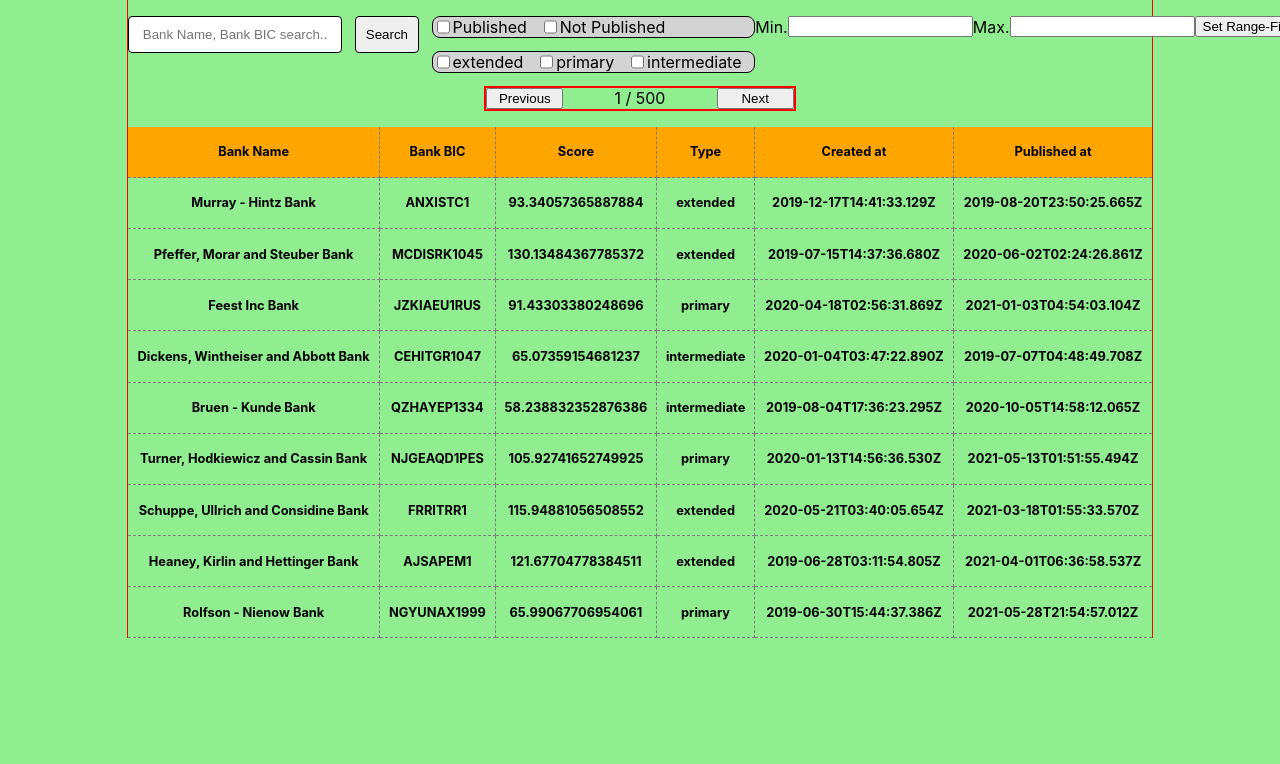
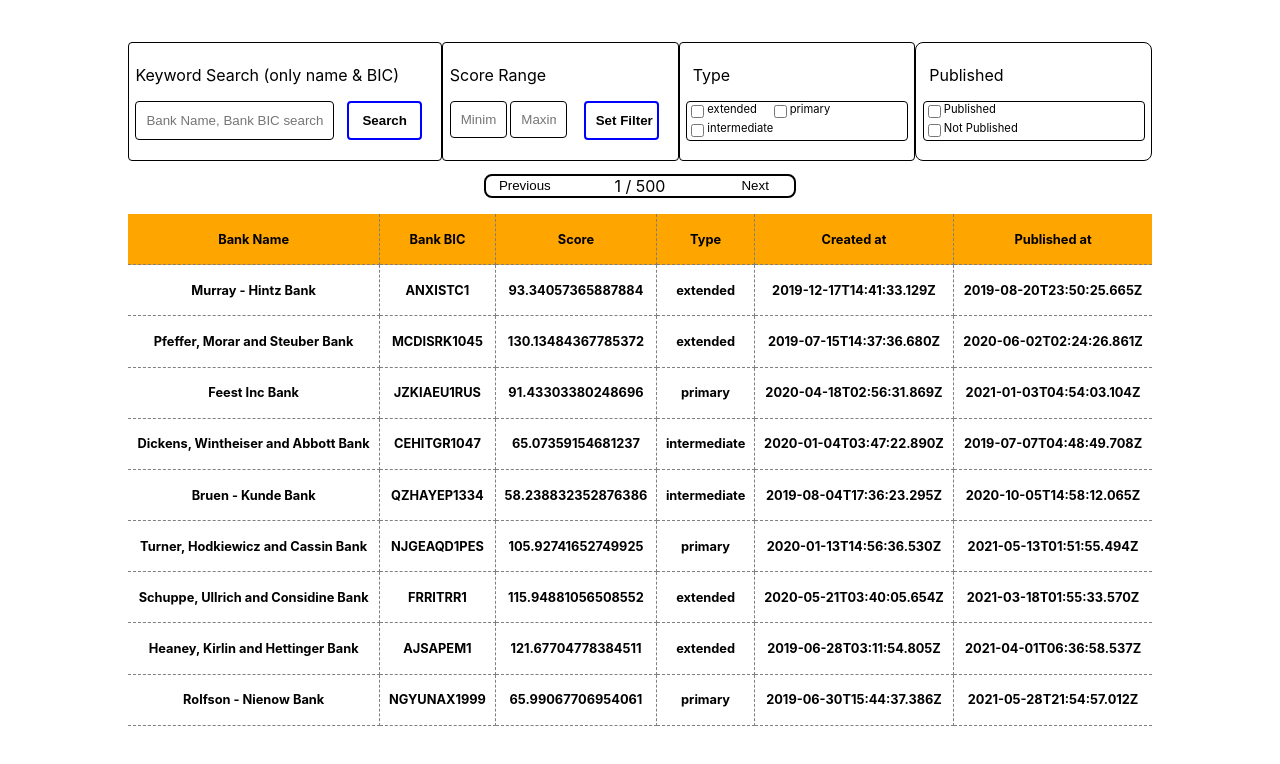
Before and after one commit to Balazs-D/Reports-Page, a React (Create React App) app: page / in a window 1280 px wide. Shown: the top 764 px of the page. Built offline with nearby package versions, Linux system fonts and the light colour scheme.

Commit message:
pagination imporovement, filter bar layout imporovement

```diff
--- a/src/App.js
+++ b/src/App.js
@@ -40,7 +40,6 @@ const MainCont = styled.div`
   flex-direction: column;
   justify-content: flex-start;
   align-items: center;
-  background: lightgreen;
   overflow: scroll;
 `;
 
@@ -53,8 +52,6 @@ const Cont = styled.div`
 
 const CenterCont = styled.div`
   width: 80vw;
-  border-left: 1px solid red;
-  border-right: 1px solid red;
 `;
 
 export default App;
--- a/src/Components/Checkbox.js
+++ b/src/Components/Checkbox.js
@@ -18,6 +18,10 @@ const Checkbox = (props) => {
 const Cont = styled.div`
   display: flex;
   margin-right: 1vw;
+
+  label {
+    font-size: 0.7rem;
+  }
 `;
 
 export default Checkbox;
--- a/src/Components/Control.js
+++ b/src/Components/Control.js
@@ -3,7 +3,8 @@ import styled from "styled-components";
 
 // Components
 import InputText from "./Input";
-import Filter from "./Filter";
+import FilterType from "./FilterType";
+import FilterPublished from "./FilterPublished";
 import ScoreRange from "./ScoreRange";
 import Pagination from "./Pagination";
 
@@ -12,8 +13,9 @@ const Control = () => {
     <ControlCont>
       <span>
         <InputText />
-        <Filter />
         <ScoreRange />
+        <FilterType />
+        <FilterPublished />
       </span>
       <Pagination />
     </ControlCont>
@@ -27,7 +29,9 @@ const ControlCont = styled.div`
   padding: 2vh 0;
   justify-content: space-between;
   align-items: center;
+  flex-wrap: wrap;
 
+  margin: 2vw 0 0vw 0;
   span {
     display: flex;
     width: 100%;
--- a/src/Components/Filter.js
+++ b/src/Components/FilterPublished.js
@@ -13,31 +13,8 @@ const FilterMods = [
 ];
 
 // Function filter type
-const Filter = (props) => {
+const FilterPublished = (props) => {
   const context = useContext(Context);
-
-  const handleChecked = (e) => {
-    if (context.currentFilterSelection.includes(e.target.name)) {
-      let Ind = context.currentFilterSelection.indexOf(e.target.name);
-      context.currentFilterSelection.splice(Ind, 1);
-    } else {
-      context.currentFilterSelection.push(e.target.name);
-    }
-    console.log(context.currentFilterSelection);
-    console.log(e.target.name);
-    console.log(context.data);
-
-    if (context.currentFilterSelection.length !== 0) {
-      const currentArr = context.data.filter((f) =>
-        context.currentFilterSelection.includes(f.body.type.toString())
-      );
-      context.setCurrentData(currentArr);
-      console.log(currentArr);
-    }
-    if (context.currentFilterSelection.length === 0) {
-      context.setCurrentData(context.data);
-    }
-  };
 
   // Function Published / Not Published
   const handlePublishCheck = (e) => {
@@ -85,15 +62,10 @@ const Filter = (props) => {
     // context.setCurrentData(currentArr);
   };
 
-  useEffect(() => {
-    if (context.currentFilterSelection.length === 0) {
-      context.setCurrentData(context.data);
-    }
-    //eslint-disable-next-line
-  }, [context.currentFilterSelection]);
-
   return (
     <FilterCont>
+      <p>Published</p>
+
       <div className="section one">
         {FilterMods.map((item, i) => {
           if (i < 2)
@@ -106,38 +78,29 @@ const Filter = (props) => {
             );
         })}
       </div>
-      <div className="section two">
-        {FilterMods.map((item, i) => {
-          if (i > 1)
-            return (
-              <Checkbox
-                key={i}
-                name={item}
-                onChange={(e) => handleChecked(e)}
-              />
-            );
-        })}
-      </div>
     </FilterCont>
   );
 };
 
 const FilterCont = styled.div`
-  width: 30vw;
   display: flex;
+  flex: 1;
   flex-direction: column;
   display: flex;
-
+  padding: 0.5vw;
+  border: 1px solid black;
+  border-radius: 8px;
   .section {
+    display: flex;
+    flex-direction: column;
+    align-items: flex-start;
+    margin-bottom: 1vw;
     border: 1px solid black;
-    display: flex;
-    flex-direction: row;
-    align-items: center;
-    margin-bottom: 1vw;
-    /* padding: 0.5vw; */
-    border-radius: 8px;
-    background: lightgrey;
+    border-radius: 4px;
+  }
+  p {
+    padding: 0 0.5vw;
   }
 `;
 
-export default Filter;
+export default FilterPublished;
--- /dev/null
+++ b/src/Components/FilterType.js
@@ -0,0 +1,92 @@
+import React, { useState, useEffect, useContext, Fragment } from "react";
+import styled from "styled-components";
+import { Context } from "../Context/Context";
+// Components
+import Checkbox from "./Checkbox";
+
+const FilterMods = [
+  "Published",
+  "Not Published",
+  "extended",
+  "primary",
+  "intermediate",
+];
+
+// Function filter type
+const FilterType = (props) => {
+  const context = useContext(Context);
+
+  const handleChecked = (e) => {
+    if (context.currentFilterSelection.includes(e.target.name)) {
+      let Ind = context.currentFilterSelection.indexOf(e.target.name);
+      context.currentFilterSelection.splice(Ind, 1);
+    } else {
+      context.currentFilterSelection.push(e.target.name);
+    }
+    console.log(context.currentFilterSelection);
+    console.log(e.target.name);
+    console.log(context.data);
+
+    if (context.currentFilterSelection.length !== 0) {
+      const currentArr = context.data.filter((f) =>
+        context.currentFilterSelection.includes(f.body.type.toString())
+      );
+      context.setCurrentData(currentArr);
+      console.log(currentArr);
+    }
+    if (context.currentFilterSelection.length === 0) {
+      context.setCurrentData(context.data);
+    }
+  };
+
+  useEffect(() => {
+    if (context.currentFilterSelection.length === 0) {
+      context.setCurrentData(context.data);
+    }
+    //eslint-disable-next-line
+  }, [context.currentFilterSelection]);
+
+  return (
+    <FilterCont>
+      <p>Type</p>
+
+      <div className="section two">
+        {FilterMods.map((item, i) => {
+          if (i > 1)
+            return (
+              <Checkbox
+                key={i}
+                name={item}
+                onChange={(e) => handleChecked(e)}
+              />
+            );
+        })}
+      </div>
+    </FilterCont>
+  );
+};
+
+const FilterCont = styled.div`
+  display: flex;
+  flex: 1;
+  flex-direction: column;
+  display: flex;
+  padding: 0.5vw;
+  border: 1px solid black;
+  border-radius: 4px;
+  .section {
+    display: flex;
+    flex-direction: row;
+    flex-wrap: wrap;
+    align-items: flex-start;
+    margin-bottom: 1vw;
+    border: 1px solid black;
+    border-radius: 4px;
+  }
+
+  p {
+    padding: 0 0.5vw;
+  }
+`;
+
+export default FilterType;
--- a/src/Components/Input.js
+++ b/src/Components/Input.js
@@ -18,12 +18,16 @@ const InputText = () => {
         item.body.bankName.includes(currentKeyword) ||
         item.body.bankBIC[0].includes(currentKeyword)
     );
+
     context.setCurrentData(currentArr);
+    setCurrentKeyword("");
     console.log(context.currentData);
   };
 
   return (
     <SearchCont>
+      <p>Keyword Search (only name & BIC)</p>
+      <span>
         <input
           className="inputText"
           type="text"
@@ -37,32 +41,38 @@ const InputText = () => {
           value="Search"
           onClick={handleSearch}
         ></input>
+      </span>
     </SearchCont>
   );
 };
 
 const SearchCont = styled.div`
   display: flex;
-  justify-content: flex-start;
-  align-items: center;
-  text-align: center;
-  justify-content: center;
-  height: 35%;
+  flex-direction: column;
+  padding: 0.5vw;
+  border: 1px solid black;
+  border-radius: 4px;
 
   input {
     padding: 10px;
     outline: none;
-    width: 15vw;
+    width: auto;
     border: 1px solid black;
     border-radius: 4px;
     justify-content: flex-start;
-    align-items: center;
-    text-align: center;
-    justify-content: center;
+    align-items: flex-start;
   }
   .searchButton {
-    width: 5vw;
+    width: 75px;
     margin: 0 1vw;
+    background: white;
+    color: black;
+    font-weight: bold;
+    border: 2px solid blue;
+  }
+  span {
+    display: flex;
+    flex-direction: row;
   }
 `;
 
--- a/src/Components/Pagination.js
+++ b/src/Components/Pagination.js
@@ -12,14 +12,20 @@ const Pagination = () => {
     context.setPagValue(context.pagValue === 10 ? 10 : context.pagValue - 10);
   };
 
+  const Goto = () => {
+    context.setPagValue(context.pagValue === 10 ? 10 : context.pagValue - 10);
+  };
+
   return (
+    <Fragment>
       <PagCont>
         <input type="button" value="Previous" onClick={Prev}></input>
         <p>
-        {context.pagValue / 10} / {5000 / 10}
+          {context.pagValue / 10} / {Math.ceil(context.currentData.length / 10)}
         </p>
         <input type="button" value="Next" onClick={Next}></input>
       </PagCont>
+    </Fragment>
   );
 };
 
@@ -30,8 +36,9 @@ const PagCont = styled.div`
   justify-content: space-between;
   height: 100%;
   width: 30%;
-  border: 2px solid red;
-
+  border: 2px solid black;
+  border-radius: 8px;
+  margin: 1vw 0 0 0;
   p {
     width: 8vw;
     padding: 0 1.2vw;
@@ -45,6 +52,10 @@ const PagCont = styled.div`
 
   input {
     width: 6vw;
+    border: none;
+    background: white;
+    border-radius: 8px;
+    outline: none;
   }
 `;
 
--- a/src/Components/ScoreRange.js
+++ b/src/Components/ScoreRange.js
@@ -21,32 +21,43 @@ const ScoreRange = () => {
       (item) =>
         minVal <= item.body.reportScore && maxVal >= item.body.reportScore
     );
+    setMaxVal("");
+    setMinVal("");
+
     context.setCurrentData(currentArr);
   };
 
   return (
     <SearchCont>
-      <label htmlFor="min">Min.</label>
+      <p>Score Range</p>
+      <span className="spanRow">
+        <span className="spanCol">
           <input
             type="text"
+            placeholder="Minimum"
             id="min"
             name="min"
             value={minVal}
             onChange={(e) => handleMin(e)}
           ></input>
-      <label htmlFor="max">Max.</label>
+        </span>
+        <span className="spanCol">
           <input
+            placeholder="Maximum"
             type="text"
             id="max"
             name="max"
+            value={maxVal}
             onChange={(e) => handleMax(e)}
           ></input>
+        </span>
         <input
           className="searchButton"
           type="button"
-        value="Set Range-Filter"
+          value="Set Filter"
           onClick={handleFilterRange}
         ></input>
+      </span>
     </SearchCont>
   );
 };
@@ -54,10 +65,39 @@ const ScoreRange = () => {
 const SearchCont = styled.div`
   display: flex;
   justify-content: flex-start;
-  align-items: center;
-  text-align: center;
-  justify-content: center;
-  height: 35%;
+  flex-direction: column;
+  flex: 1;
+  padding: 0.5vw;
+  border: 1px solid black;
+  border-radius: 4px;
+  input {
+    padding: 10px;
+    outline: none;
+    width: 35px;
+    border: 1px solid black;
+    border-radius: 4px;
+    justify-content: flex-start;
+    align-items: flex-start;
+  }
+
+  .spanRow {
+    display: flex;
+    flex-direction: row;
+  }
+
+  .spanCol {
+    display: flex;
+    flex-direction: column;
+  }
+
+  .searchButton {
+    margin: 0 1vw;
+    background: white;
+    color: black;
+    font-weight: bold;
+    border: 2px solid blue;
+    width: 75px;
+  }
 `;
 
 export default ScoreRange;
--- a/src/Components/Table.js
+++ b/src/Components/Table.js
@@ -53,6 +53,7 @@ const Styles = styled.div`
     padding: 0rem;
     font-size: 2vw;
     width: 100%;
+    margin: 0;
 
     table {
       border-spacing: 0;
```
Lines whose indentation alone changed are shown as unchanged.
